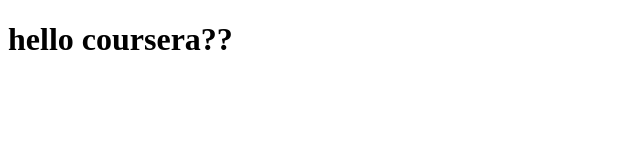
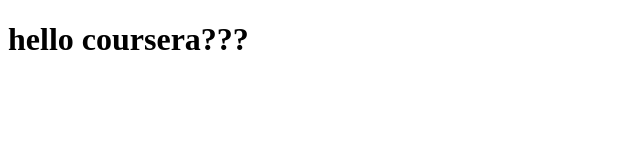
Before and after one commit to Ceciliayc97/Coursera_JHU_Web, a plain HTML site: page index.html in a window 1280 px wide. Shown: the full height of the page, 0-640 px from the left. Drawn offline with Linux system fonts and the light colour scheme.

Commit message:
small adding commit

```diff
--- a/index.html
+++ b/index.html
@@ -4,6 +4,6 @@
 	<title>Hello Coursera</title>
 </head>
 <body>
-<h1> hello coursera?? </h1>
+<h1> hello coursera??? </h1>
 </body>
 </html>
```
